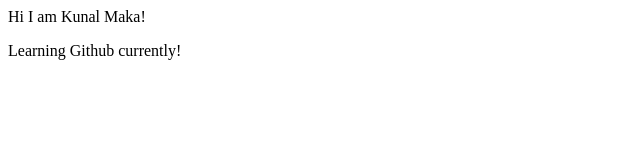
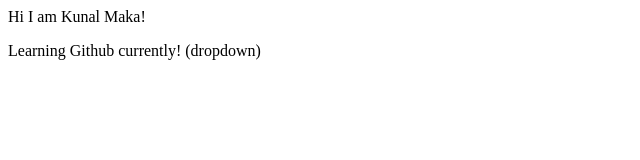
Before and after one commit to DuddWiser/LocalRepo2, a plain HTML site: page index.html in a window 1280 px wide. Shown: the full height of the page, 0-640 px from the left. Drawn offline with Linux system fonts and the light colour scheme.

Commit message:
Add dropdown

```diff
--- a/index.html
+++ b/index.html
@@ -1,2 +1,2 @@
 <p>Hi I am Kunal Maka!</p>
-<p>Learning Github currently!</p>
+<p>Learning Github currently! (dropdown)</p>
```
